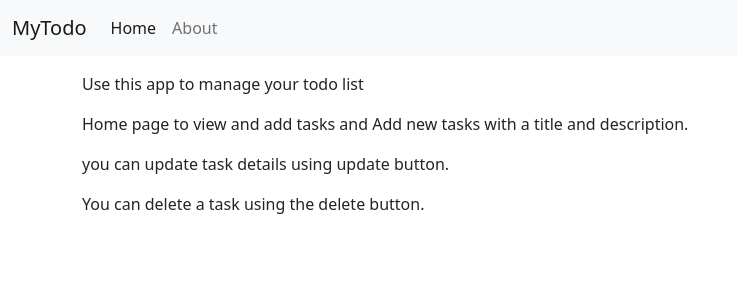
After one commit to ruchita-nathani/todo-app, a Flask app: page /about in a window 1280 px wide. The commit adds this page. Shown: the top 300 px of the page, without its empty margins (0-737 px from the left). Run offline with Flask 3, Linux system fonts and the light colour scheme.

Commit message:
Added about and readme
Signed-off-by: Ruchita Nathani <ruchita.nathani@fau.de>

```diff
--- a/app.py
+++ b/app.py
@@ -17,7 +17,7 @@ class Todo(db.Model):
         return f"{self.sno} - {self.title}"
 
 @app.route("/", methods=['GET', 'POST'])
-def hello_world():
+def show():
     if request.method == 'POST':
         title = request.form['title']
         decs = request.form['desc']
@@ -27,13 +27,6 @@ def hello_world():
     allTodo = Todo.query.all()
     print(allTodo)
     return render_template('index.html', allTodo=allTodo)
-    # return "Hello, World!"
-
-@app.route("/show")
-def products():
-    allTodo = Todo.query.all()
-    print(allTodo)
-    return "this is product page"
 
 @app.route("/update/<int:sno>", methods=['GET', 'POST'])
 def updtate(sno):
@@ -58,5 +51,9 @@ def delete(sno):
 
     return redirect("/")
 
+@app.route("/about")
+def about():
+    return render_template('about.html')
+
 if __name__ == "__main__":
     app.run(debug=True, port=8000)
--- /dev/null
+++ b/templates/about.html
@@ -0,0 +1,14 @@
+{% extends 'base.html' %}
+{% block title %} About This Todo App{% endblock title %}
+{% block body %}
+    <!--
+        This HTML file is the template for the "About" page of the todo-app.
+        It provides information about the functionality of the application.
+    -->
+    <div class="container my-3">
+        <p>Use this app to manage your todo list</p>
+        <p>Home page to view and add tasks and Add new tasks with a title and description.</p>
+        <p>you can update task details using update button.</p>
+        <p>You can delete a task using the delete button.</p>
+    </div>
+{% endblock body %}
--- a/templates/base.html
+++ b/templates/base.html
@@ -26,18 +26,18 @@
             <div class="collapse navbar-collapse" id="navbarSupportedContent">
                 <ul class="navbar-nav me-auto mb-2 mb-lg-0">
                     <li class="nav-item">
-                        <a class="nav-link active" aria-current="page" href="#">Home</a>
+                        <a class="nav-link active" aria-current="page" href="/">Home</a>
                     </li>
                     <li class="nav-item">
-                        <a class="nav-link" href="#">About</a>
+                        <a class="nav-link" href="/about">About</a>
                     </li>
 
 
                 </ul>
-                <form class="d-flex">
+                <!-- <form class="d-flex">
                     <input class="form-control me-2" type="search" placeholder="Search" aria-label="Search">
                     <button class="btn btn-outline-dark" type="submit">Search</button>
-                </form>
+                </form> -->
             </div>
         </div>
     </nav>
```
Also changed, not shown: requirement.txt (added, +18 -0 lines), templates/index.html (+1 -10 lines), README.md.
